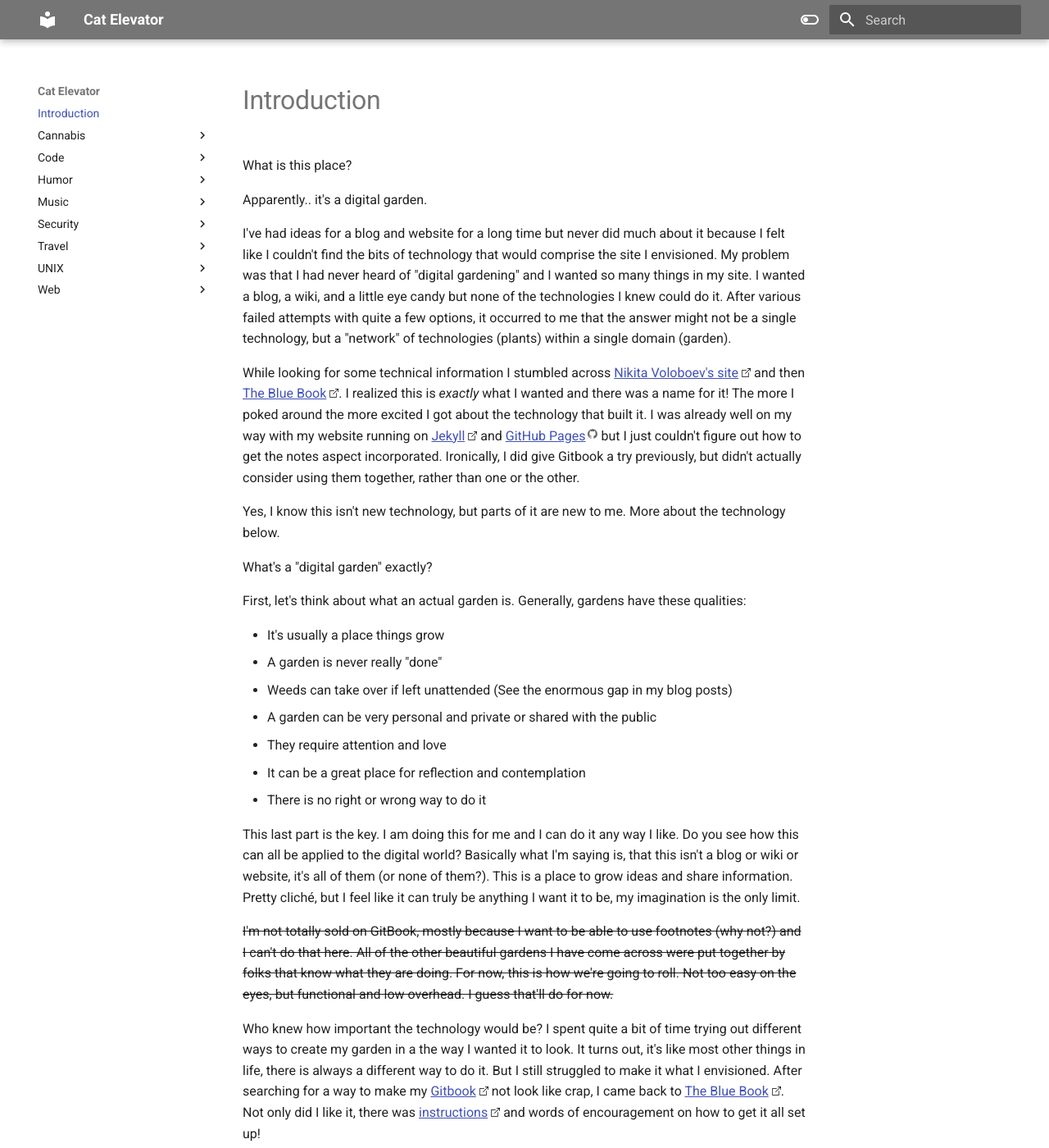
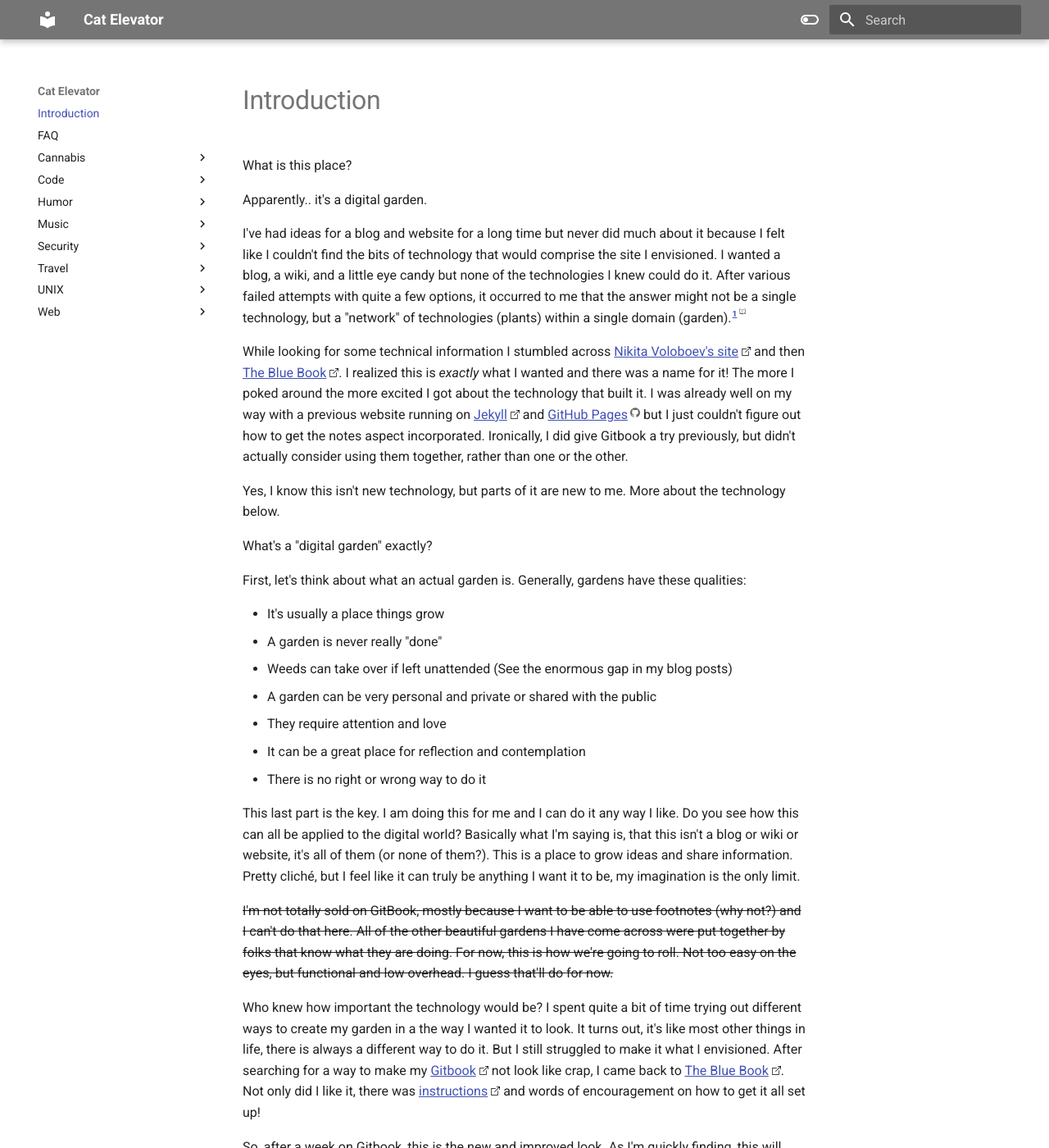
Before and after one commit to los7key/garden, an MkDocs documentation site: the page built from docs/index.md, in a window 1280 px wide and 1400 px high. Shown: the whole window at 82% size. Built offline with MkDocs 1.6.1 and Material for MkDocs 9.7.7, drawn with Linux system fonts in a browser that asks for light colours; some of the changed text lies outside the part shown.

```diff
--- a/docs/index.md
+++ b/docs/index.md
@@ -7,9 +7,9 @@ What is this place?
 
 Apparently.. it's a digital garden.
 
-I've had ideas for a blog and website for a long time but never did much about it because I felt like I couldn't find the bits of technology that would comprise the site I envisioned. My problem was that I had never heard of "digital gardening" and I wanted so many things in my site. I wanted a blog, a wiki, and a little eye candy but none of the technologies I knew could do it. After various failed attempts with quite a few options, it occurred to me that the answer might not be a single technology, but a "network" of technologies (plants) within a single domain (garden).
+I've had ideas for a blog and website for a long time but never did much about it because I felt like I couldn't find the bits of technology that would comprise the site I envisioned. I wanted a blog, a wiki, and a little eye candy but none of the technologies I knew could do it. After various failed attempts with quite a few options, it occurred to me that the answer might not be a single technology, but a "network" of technologies (plants) within a single domain (garden).[^1]
 
-While looking for some technical information I stumbled across [Nikita Voloboev's site](https://wiki.nikitavoloboev.xyz/) and then [The Blue Book](https://lyz-code.github.io/blue-book). I realized this is *exactly* what I wanted and there was a name for it! The more I poked around the more excited I got about the technology that built it. I was already well on my way with my website running on [Jekyll](https://jekyllrb.com/) and [GitHub Pages](https://guides.github.com/features/pages/) but I just couldn't figure out how to get the notes aspect incorporated. Ironically, I did give Gitbook a try previously, but didn't actually consider using them together, rather than one or the other.
+While looking for some technical information I stumbled across [Nikita Voloboev's site](https://wiki.nikitavoloboev.xyz/) and then [The Blue Book](https://lyz-code.github.io/blue-book). I realized this is *exactly* what I wanted and there was a name for it! The more I poked around the more excited I got about the technology that built it. I was already well on my way with a previous website running on [Jekyll](https://jekyllrb.com/) and [GitHub Pages](https://guides.github.com/features/pages/) but I just couldn't figure out how to get the notes aspect incorporated. Ironically, I did give Gitbook a try previously, but didn't actually consider using them together, rather than one or the other.
 
 Yes, I know this isn't new technology, but parts of it are new to me. More about the technology below.
 
@@ -35,6 +35,8 @@ So, after a week on Gitbook, this is the new and improved look. As I'm quickly f
 
 Keep in mind this is my brain (and opinion), exposed for anyone to explore. Be gentle.
 
-So this is it, this is my digital garden. Who would've thought I'd be a gardener one day?
+Well, this is it, this is my digital garden. Who would've thought I'd be a gardener one day?
 
 ... I did garden when I was a kid...
+
+[^1]: Seems I just hadn't found any other digital gardens yet!
--- a/docs/stylesheets/jf.css
+++ b/docs/stylesheets/jf.css
@@ -1,81 +1,51 @@
-/* Pulse */
-@-webkit-keyframes hvr-pulse {
-  25% {
-    -webkit-transform: scale(1.1);
-    transform: scale(1.1);
-  }
-  75% {
-    -webkit-transform: scale(0.9);
-    transform: scale(0.9);
-  }
-}
-@keyframes hvr-pulse {
-  25% {
-    -webkit-transform: scale(1.1);
-    transform: scale(1.1);
-  }
-  75% {
-    -webkit-transform: scale(0.9);
-    transform: scale(0.9);
-  }
+/* Style the element that is used to open and close the accordion class */
+p.accordion {
+    background-color: #212536;
+    color: whitesmoke;
+    cursor: pointer;
+    padding: 7px;
+    width: 100%;
+    text-align: left;
+    border: none;
+    outline: none;
+    transition: 2s;
+    margin-bottom: 3px;
+    font-size: 13px;
+    font-weight: bold;
 }
 
-a {
-  mutline: none;
-  text-decoration: none;
-  display: inline-block;
-  vertical-align: middle;
-  -webkit-transform: perspective(1px) translateZ(0);
-  transform: perspective(1px) translateZ(0);
-  box-shadow: 0 0 1px rgba(0, 0, 0, 0);
+/* Add a background color to the accordion if it is clicked on (add the .active class with JS), and when you move the mouse over it (hover) */
+p.accordion.active, p.accordion:hover {
+   /* background-color: #212536; */
+   background-color: #535b78;
 }
 
-a:link {
-  border: 0!important;
-  text-decoration: none !important;
-  color: #5dc0ee;
+/* Unicode character for "plus" sign (+) */
+p.accordion:after {
+    content: '\271A';
+    font-size: 13px;
+    float: right;
+    margin-left: 5px;
 }
 
-a:hover, a:focus, a:active {
-  -webkit-animation-name: hvr-pulse;
-  animation-name: hvr-pulse;
-  -webkit-animation-duration: 1s;
-  animation-duration: 1s;
-  -webkit-animation-timing-function: linear;
-  animation-timing-function: linear;
-  -webkit-animation-iteration-count: 2;
-  animation-iteration-count: 2;
-  border: 0!important;
-  text-decoration: none !important;
-  color: #5dc0ee;
+/* Unicode character for "minus" sign (-) */
+p.accordion.active:after {
+    content: "\2B58";
 }
 
-a.no-mark-external {
-  border: 0!important;
-  text-decoration: none !important;
+/* Style the element that is used for the panel class */
+
+div.panel {
+    padding: 0 5px;
+    max-height: 0;
+    overflow: hidden;
+    transition: 0.4s ease-in-out;
+    opacity: 0;
+    margin-bottom: 5px;
+    font-size: 13px;
 }
 
-a:visited {
-  color: #5dc0ee;
+div.panel.show {
+    opacity: 1;
+    max-height: 500px; /* Whatever you like, as long as its more than the height of the content (on all screen sizes) */
 }
-
-a.md-header {
-  color: purple;
-}
-
-a.md-nav__link,a.md-nav__link:visited,a.md-nav__link:active {
-  color: green;
-}
-
-a.md-nav__list,a.md-nav__list:visited,a.md-nav__list:active {
-  text-decoration: 0!important;
-  color: inherit;
-}
-
-a.md-nav__link,a.md-nav__link:visited,a.md-nav__link:active {
-  color: inherit;
-}
-
-a.md-nav,a.md-nav:visited,a.md-nav:active {
-  color: yellow;
-}
--- a/mkdocs.yml
+++ b/mkdocs.yml
@@ -5,6 +5,7 @@ site_author: Jellyfishsizzle
 site_url: https://www.catelevator.com
 nav:
   - Introduction: index.md
+  - FAQ: faq.md
   - Cannabis:
       - cannabis/README.md
       - Strain Catalogue:
@@ -22,7 +23,7 @@ nav:
   - Code:
       - tech/code/README.md
       - Perl: tech/code/perl.md
-      - Emojis: emojis.md
+      - Emojis: tech/emojis.md
   - Humor:
       - humor/README.md
       - Dad Jokes: humor/dad-jokes.md
@@ -40,6 +41,7 @@ nav:
       - Pivoting w/chisel: tech/security/pivoting-with-chisel.md
       - SQL Injection: tech/security/sql-injection-cheatsheet.md
       - SSH and tunneling: tech/security/ssh-and-tunneling.md
+      - VPN: tech/security/VPN.md
   - Travel:
       - travel/README.md
       - Japan: travel/japan.md
@@ -51,8 +53,8 @@ nav:
       - XFCE Themes: tech/unix/xfce-theme-installation.md
   - Web:
       - tech/web/README.md
-      - This site: tech/web/how-my-site-works.md
       - History of InfoSec and WWW: tech/web/history-of-infosec-and-www.md
+      - Jekyll Setup: tech/web/how-my-site-works.md
 
 plugins:
   - search
@@ -125,6 +127,7 @@ theme:
 extra_css:
   - stylesheets/extra.css
   - stylesheets/links.css
+  - stylesheets/jf.css
 
 #extra:
 #  social:
```
Also changed, not shown: docs/emojis.md (added, +207 -0 lines), docs/faq.md (added, +96 -0 lines), docs/tech/code/README.md (+0 -2 lines), docs/tech/emojis.md (added, +207 -0 lines), docs/tech/security/VPN.md (added, +15 -0 lines), docs/tech/web/how-my-site-works.md (+1 -3 lines), theme/assets/images/favicon.ico (added).
